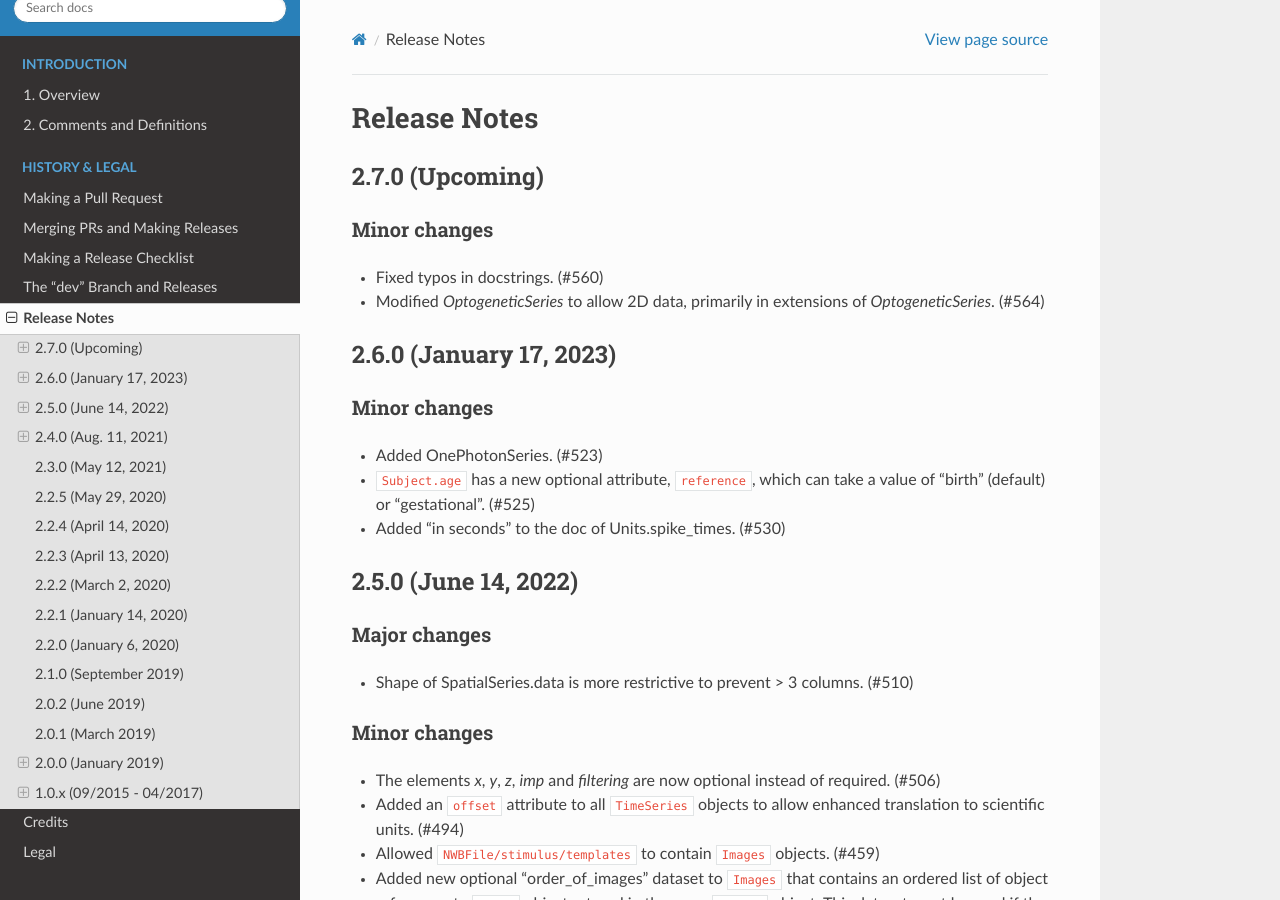
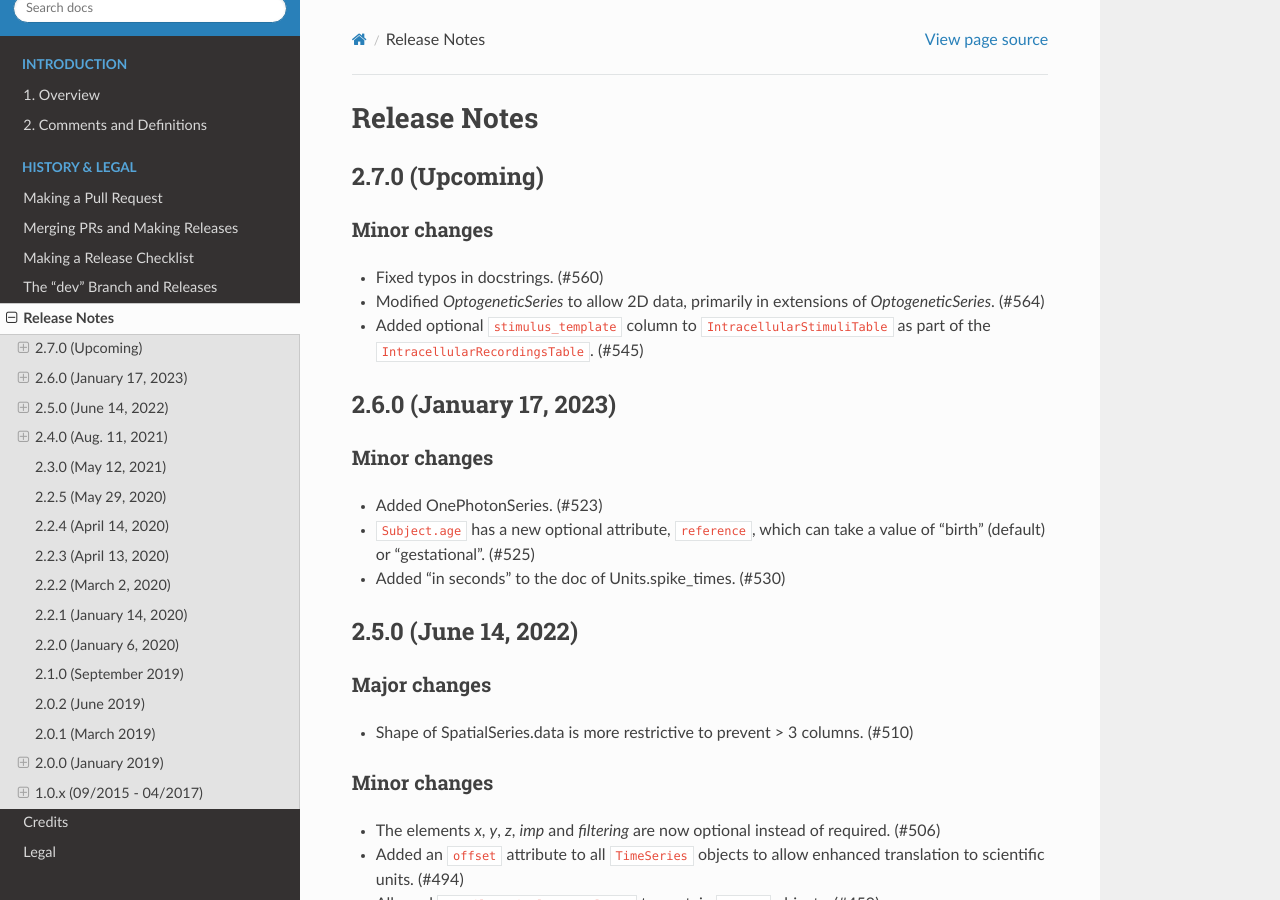
Before and after one commit to NeurodataWithoutBorders/nwb-schema, a Sphinx documentation site: the page built from docs/format/source/format_release_notes.rst, in a window 1280 px wide and 900 px high. Built offline with Sphinx 7.4.7 and the Read the Docs theme 2.0.0, drawn with Linux system fonts in a browser that asks for light colours.

Commit message:
Add stimulus_template to IntracellularStimuliTable (#545)
Co-authored-by: Steph Prince <stephprince@users.noreply.github.com>
Co-authored-by: Steph Prince <40640337+stephprince@users.noreply.github.com>
Co-authored-by: Oliver Ruebel <oruebel@users.noreply.github.com>
Co-authored-by: Ryan Ly <rly@lbl.gov>

```diff
--- a/docs/format/source/format_release_notes.rst
+++ b/docs/format/source/format_release_notes.rst
@@ -10,6 +10,7 @@ Minor changes
 ^^^^^^^^^^^^^
 - Fixed typos in docstrings. (#560)
 - Modified `OptogeneticSeries` to allow 2D data, primarily in extensions of `OptogeneticSeries`. (#564)
+- Added optional ``stimulus_template`` column to ``IntracellularStimuliTable`` as part of the ``IntracellularRecordingsTable``. (#545)
 
 2.6.0 (January 17, 2023)
 -----------------------
```
Also changed, not shown: 1 other file.
